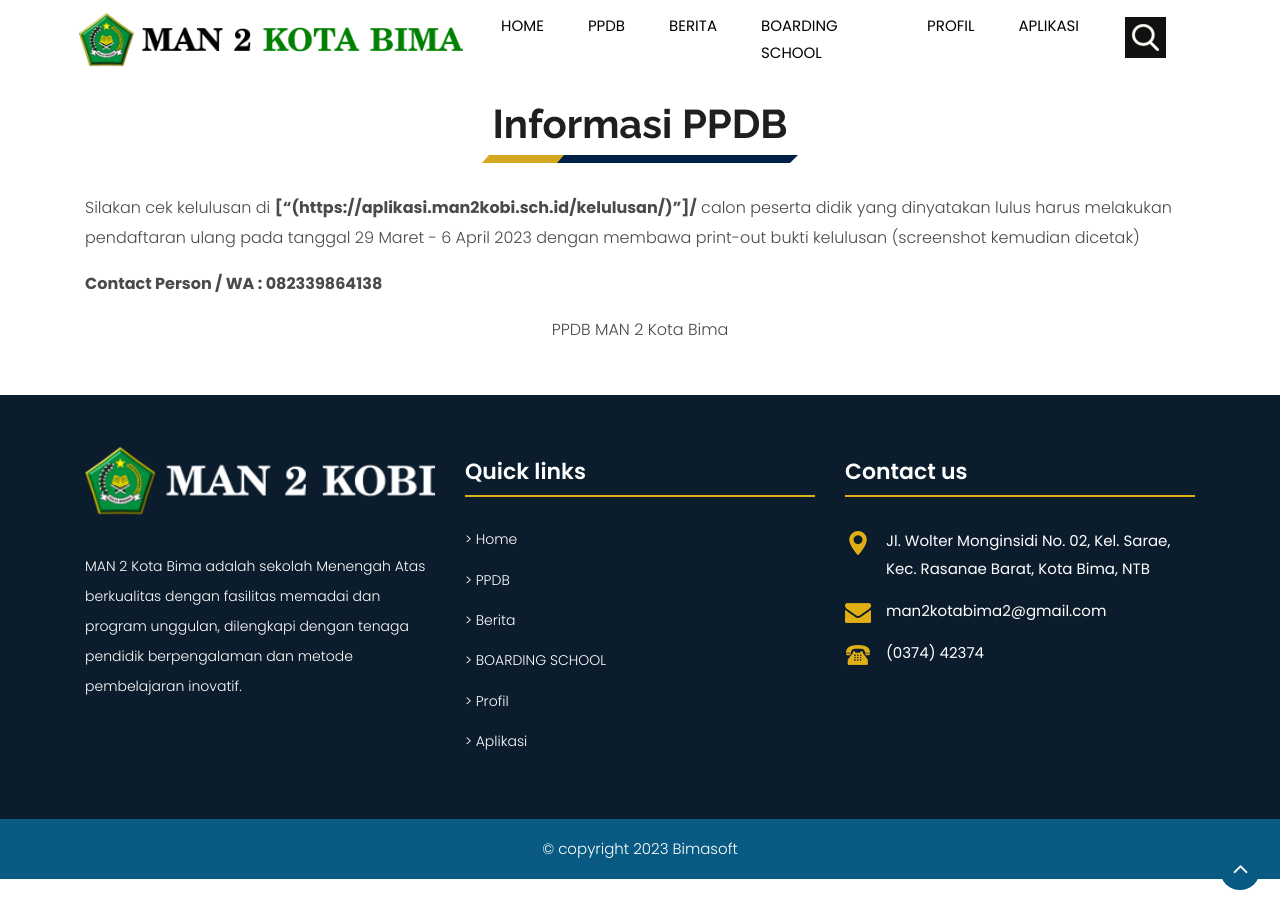
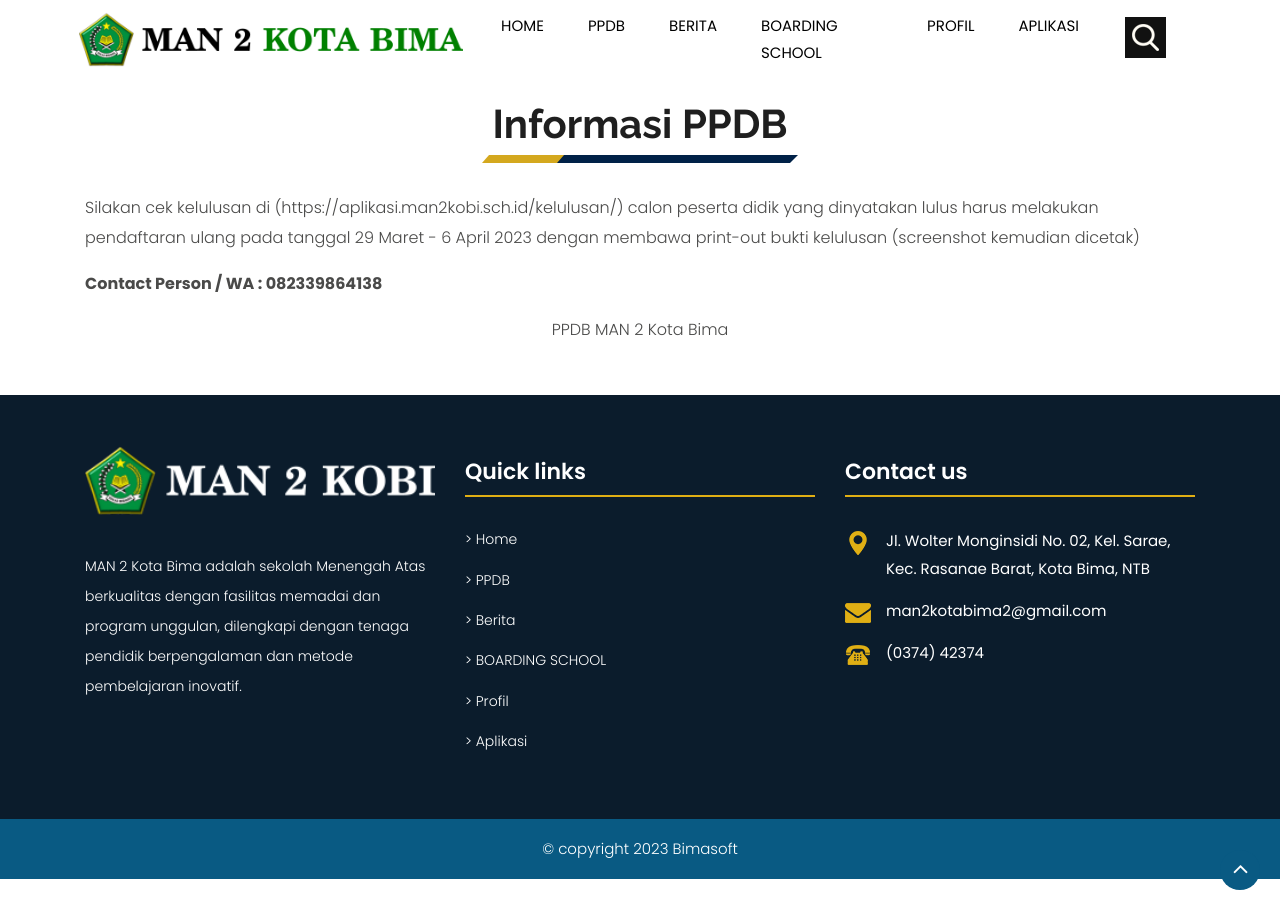
Before and after one commit to yokowasis/website-man2kobi.sch.id, a Jekyll site: the page built from pages/ppdb.md, in a window 1280 px wide. Built offline with Jekyll 4.4.1, drawn with Linux system fonts in a browser that asks for light colours.

```diff
--- a/pages/ppdb.md
+++ b/pages/ppdb.md
@@ -4,7 +4,7 @@ layout: default
 
 # Informasi PPDB
 
-Silakan cek kelulusan di **\["(https://aplikasi.man2kobi.sch.id/kelulusan/)"]/**
+Silakan cek kelulusan di (https://aplikasi.man2kobi.sch.id/kelulusan/)
 calon peserta didik yang dinyatakan lulus harus melakukan pendaftaran ulang pada tanggal 29 Maret - 6 April 2023 dengan membawa print-out bukti kelulusan (screenshot kemudian dicetak)
 
 **Contact Person / WA : 082339864138**
```
